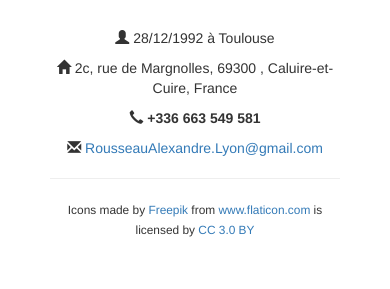
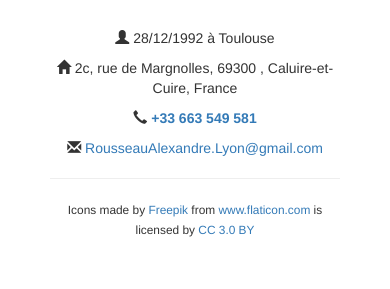
Before and after one commit to madeindjs/build_my_cv, a PHP site: page / in a window 390 px wide. Shown: the part 2886-3175 px from the top of the page. Run offline with PHP 8.4, Linux system fonts and the light colour scheme; some libraries are stand-ins or nearby versions.

Commit message:
correct phone number and use html tag to call user

```diff
--- a/classes/User.php
+++ b/classes/User.php
@@ -69,6 +69,14 @@ class User
 		return $this->lastname." ".$this->firstname ;
 	}
 
+        /**
+         * create a balise tag to call this user
+         * @return string as <a> tag
+         */
+        function phone(){
+            return '<a href="tel:'.$this->phone.'" >'.$this->phone.'</a>' ;
+        }
+
 	function print_links(){
 		$html = '' ;
 
--- a/data.json
+++ b/data.json
@@ -3,7 +3,7 @@
 		"firstname" : "Alexandre",
 		"lastname": "Rousseau",
 		"email" : "RousseauAlexandre.Lyon@gmail.com",
-		"phone" : "+336 663 549 581",
+		"phone" : "+33 663 549 581",
 		"adress" : "2c, rue de Margnolles, 69300 , Caluire-et-Cuire, France",
 		"birth date" : "1992-12-28",
 		"town birth" : "Toulouse"
--- a/index.php
+++ b/index.php
@@ -91,7 +91,7 @@ $user = new User("data.json");
 
 		<p><i class="glyphicon glyphicon-user"></i> <?= $user->birth_date->format('d/m/Y') ?> à <?= $user->town_birth ?></p>
 		<p><i class="glyphicon glyphicon-home"></i> <adress><?= $user->adress ?></adress></p>
-		<p><i class="glyphicon glyphicon-earphone"></i> <strong><?= $user->phone ?></strong></p>
+		<p><i class="glyphicon glyphicon-earphone"></i> <strong><?= $user->phone() ?></strong></p>
 		<p><i class="glyphicon glyphicon-envelope"></i> <a href="mailto:<?= $user->email ?>?subject=Votre%20CV"><?= $user->email ?></a></p>
 		<hr/>
 		<small>Icons made by <a href="http://www.flaticon.com/authors/freepik" title="Freepik">Freepik</a> from <a href="http://www.flaticon.com" title="Flaticon">www.flaticon.com</a> is licensed by <a href="http://creativecommons.org/licenses/by/3.0/" title="Creative Commons BY 3.0" target="_blank">CC 3.0 BY</a></small>
```
